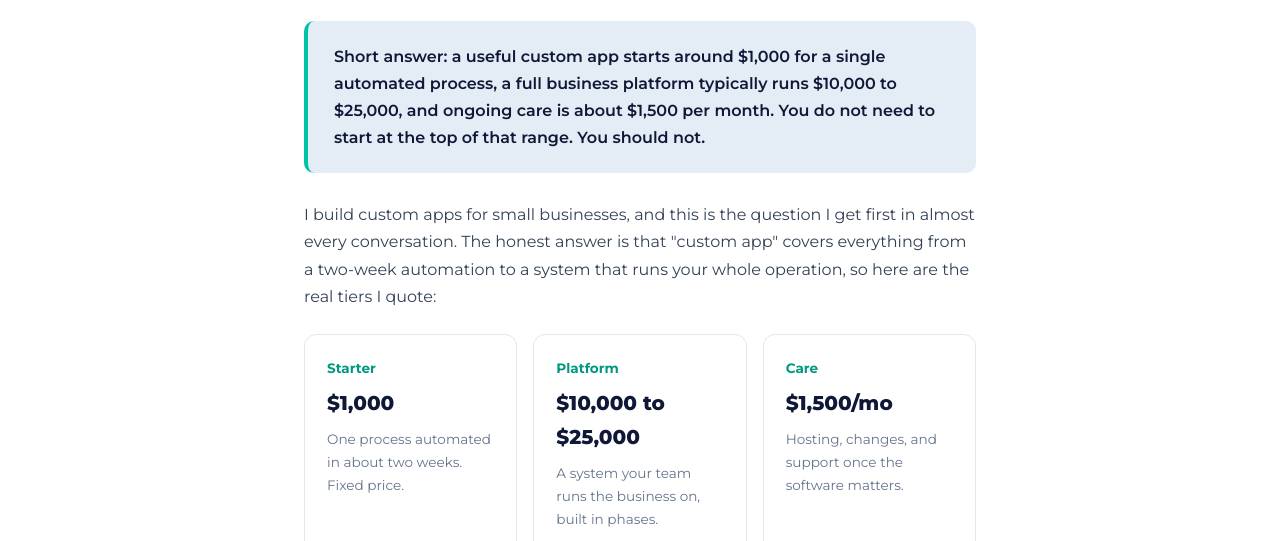
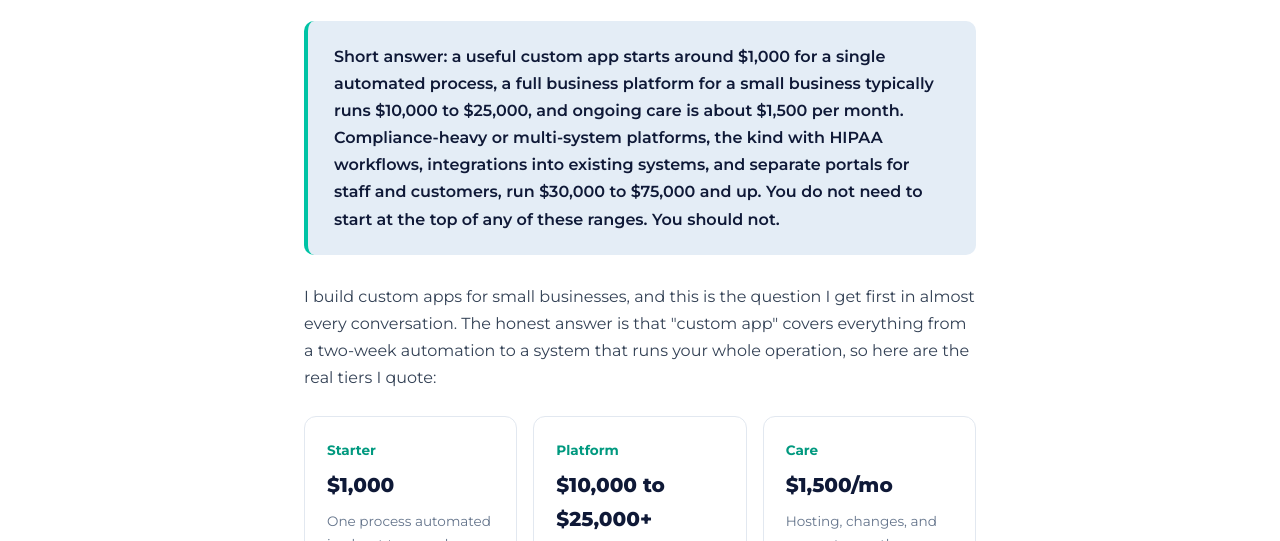
Before and after one commit to JKeret/uptimizeconsulting.ai, a website: page insights/how-much-does-a-custom-app-cost/index.html in a window 1280 px wide. Shown: the part 259-800 px from the top of the page. Drawn offline with Linux system fonts and the light colour scheme.

Commit message:
Add upper platform tier to pricing article (30-75K+ for compliance-heavy builds)
Co-Authored-By: Claude Fable 5 <noreply@anthropic.com>

```diff
--- a/insights/how-much-does-a-custom-app-cost/index.html
+++ b/insights/how-much-does-a-custom-app-cost/index.html
@@ -4,7 +4,7 @@
 <meta charset="UTF-8">
 <meta name="viewport" content="width=device-width, initial-scale=1.0">
 <title>How Much Does a Custom App for a Small Business Cost? | Uptimize Consulting</title>
-<meta name="description" content="Real numbers from real projects: small business custom apps start around $1,000 for a single automated process, $10,000 to $25,000 for a full platform, and about $1,500/month for ongoing care.">
+<meta name="description" content="Real numbers from real projects: small business custom apps start around $1,000 for a single automated process, $10,000 to $25,000 for a full platform ($30,000 to $75,000+ for compliance-heavy builds), and about $1,500/month for ongoing care.">
 <link rel="canonical" href="https://uptimizeconsulting.ai/insights/how-much-does-a-custom-app-cost/">
 <link rel="preconnect" href="https://fonts.googleapis.com">
 <link rel="preconnect" href="https://fonts.gstatic.com" crossorigin>
@@ -82,14 +82,14 @@ footer{border-top:1px solid #E2E8F0;padding:28px 24px;text-align:center;color:va
   <h1>How much does a custom app for a small business cost?</h1>
 
   <div class="answer">
-    <p>Short answer: a useful custom app starts around $1,000 for a single automated process, a full business platform typically runs $10,000 to $25,000, and ongoing care is about $1,500 per month. You do not need to start at the top of that range. You should not.</p>
+    <p>Short answer: a useful custom app starts around $1,000 for a single automated process, a full business platform for a small business typically runs $10,000 to $25,000, and ongoing care is about $1,500 per month. Compliance-heavy or multi-system platforms, the kind with HIPAA workflows, integrations into existing systems, and separate portals for staff and customers, run $30,000 to $75,000 and up. You do not need to start at the top of any of these ranges. You should not.</p>
   </div>
 
   <p>I build custom apps for small businesses, and this is the question I get first in almost every conversation. The honest answer is that "custom app" covers everything from a two-week automation to a system that runs your whole operation, so here are the real tiers I quote:</p>
 
   <div class="prices">
     <div class="price-card"><div class="lbl">Starter</div><div class="amt">$1,000</div><p>One process automated in about two weeks. Fixed price.</p></div>
-    <div class="price-card"><div class="lbl">Platform</div><div class="amt">$10,000 to $25,000</div><p>A system your team runs the business on, built in phases.</p></div>
+    <div class="price-card"><div class="lbl">Platform</div><div class="amt">$10,000 to $25,000+</div><p>A system your team runs the business on, built in phases. Compliance-heavy, multi-system builds run $30,000 to $75,000 and up.</p></div>
     <div class="price-card"><div class="lbl">Care</div><div class="amt">$1,500/mo</div><p>Hosting, changes, and support once the software matters.</p></div>
   </div>
 
```
